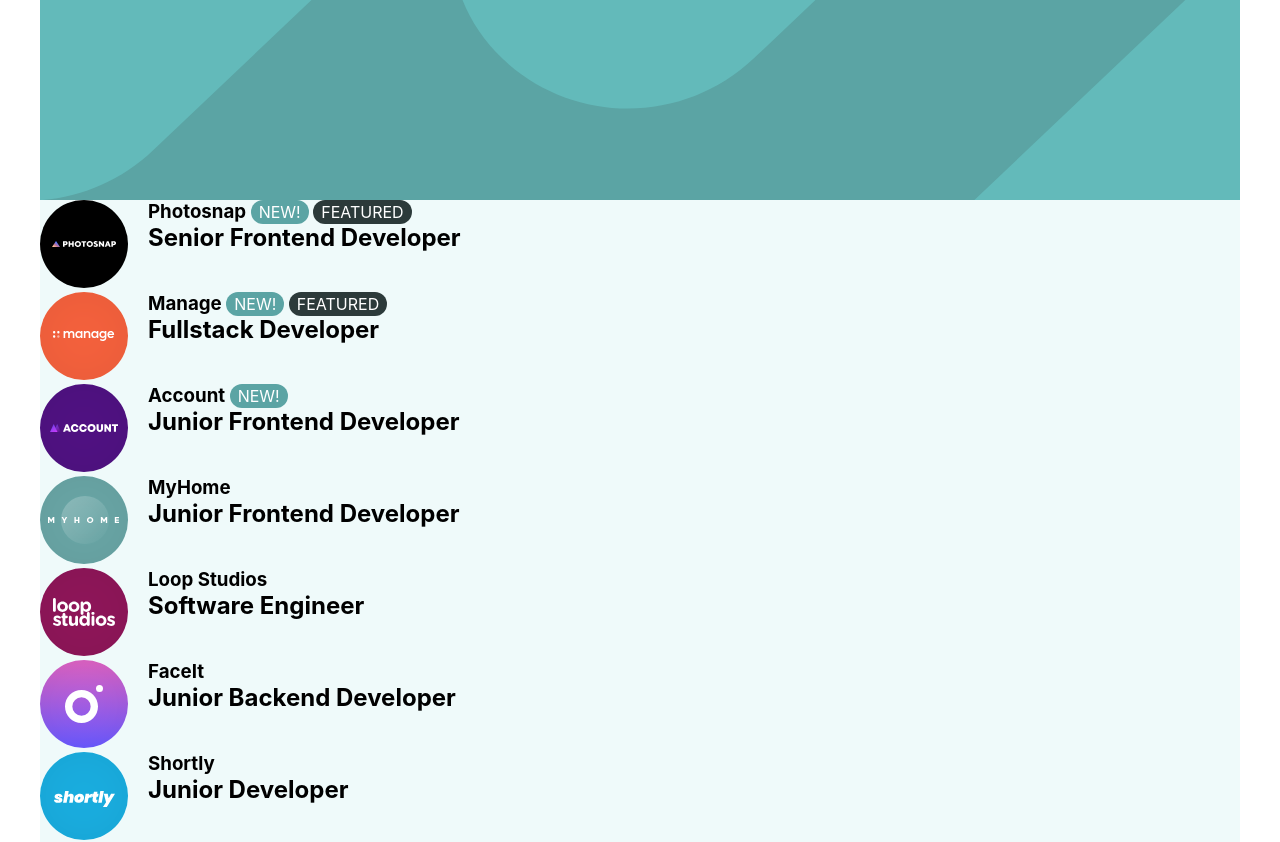
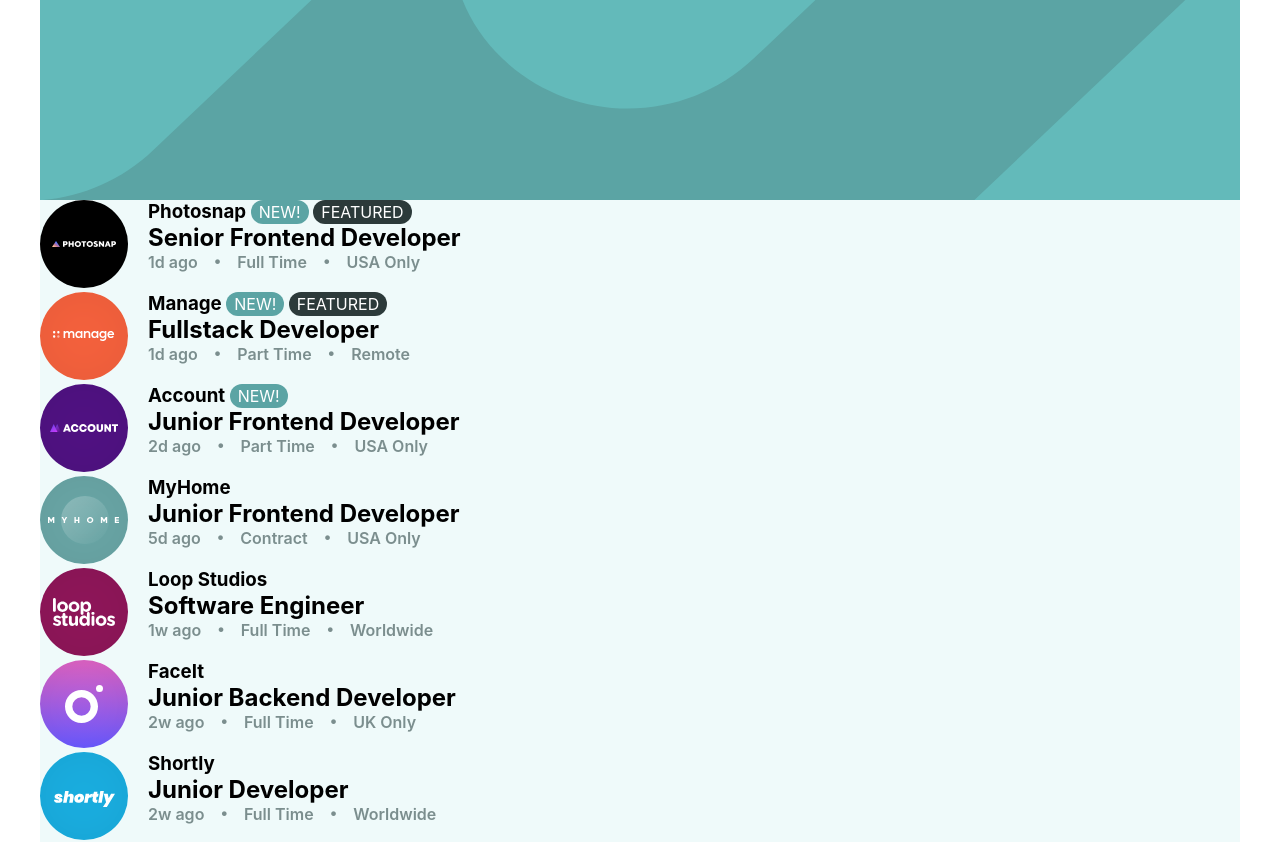
Before and after one commit to giandefaria/static-job-listings-master, a React (Create React App) app: page / in a window 1280 px wide. Shown: the top 842 px of the page. Built offline with nearby package versions, Linux system fonts and the light colour scheme.

Commit message:
adicionei informações da vaga e estilizei

```diff
--- a/src/components/input-list/input-list.tsx
+++ b/src/components/input-list/input-list.tsx
@@ -17,7 +17,10 @@ export const AddJobList = (array: Array<any>, element: HTMLElement) => {
                 </div>
                 <div>
                     <h1 class="company-name">${itemArray.company}</h1> ${verifNew()} ${verifFeatured()}
-                    <h2 class="position-name">${itemArray.position}</h2
+                    <h2 class="position-name">${itemArray.position}</h2>
+                    <div class="information">
+                        <li>${itemArray.postedAt}</li> <li class="dot">${itemArray.contract}</li> <li class="dot">${itemArray.location}</li>
+                    </div>
                 </div>
             </section>
             <section class="tags">
--- a/src/components/main/main.css
+++ b/src/components/main/main.css
@@ -52,3 +52,22 @@ main  {
     border-radius: 20px;
     padding: 2px 8px;
 }
+
+.information{
+    display: flex;
+    color: hsl(180, 8%, 52%);
+    font-weight: 600;
+}
+
+.dot {
+    list-style: none;
+    margin-left: 15px;
+}
+
+.dot:before {
+    content: "·";
+    font-size: 30px;
+    vertical-align: sub;
+    line-height: 0px;
+    margin-right: 15px;
+}
```
